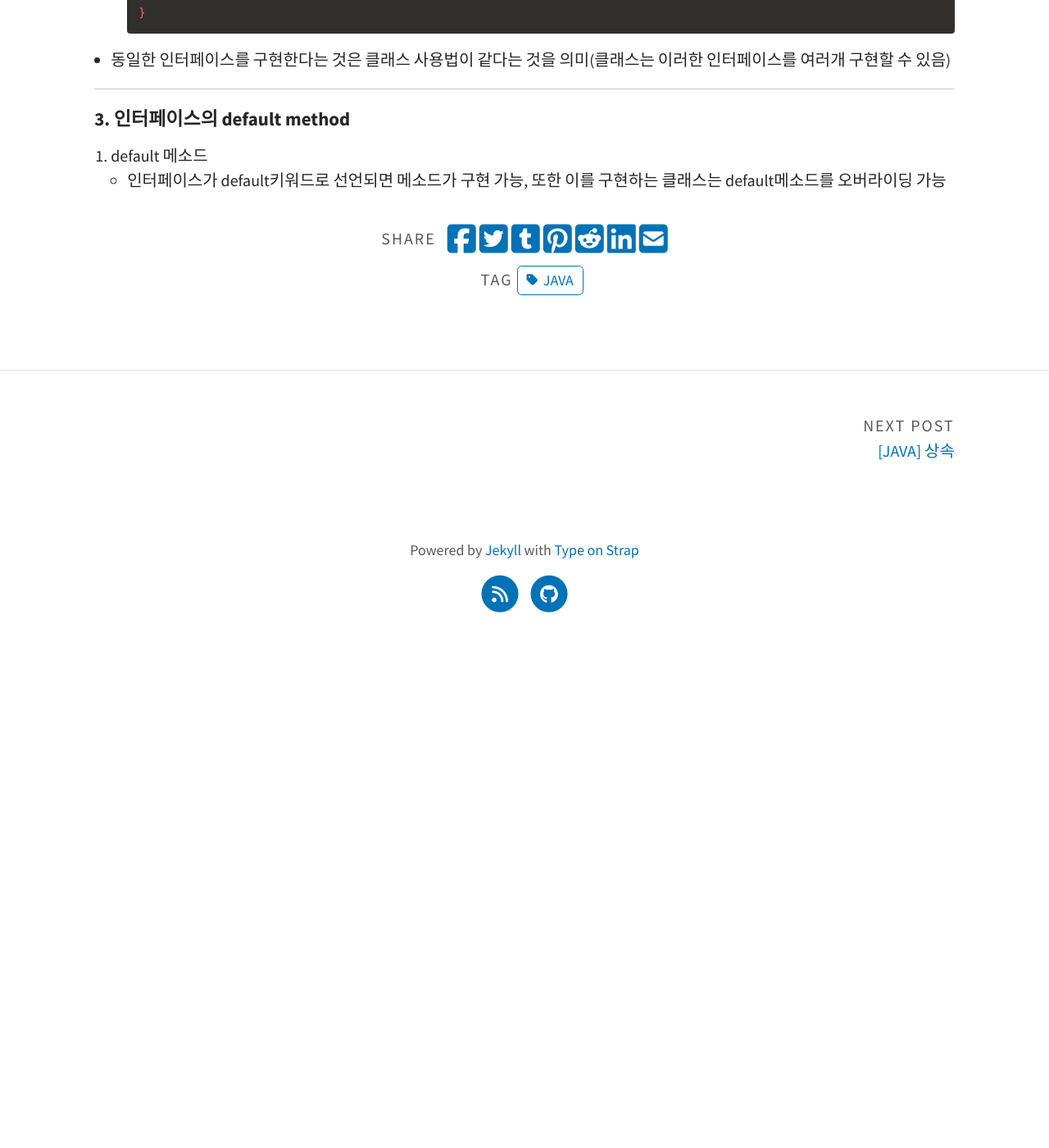
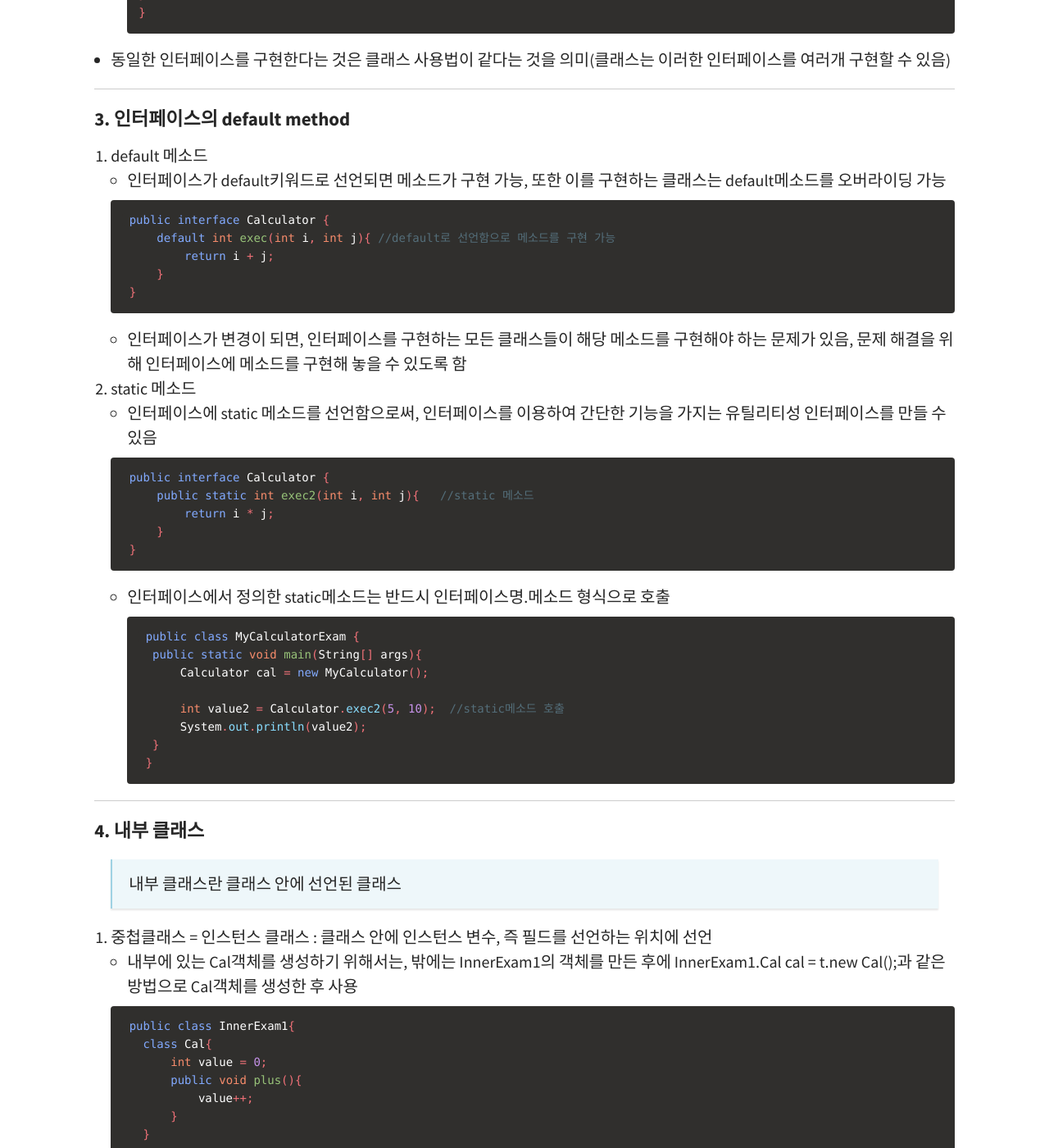
Before and after one commit to shkim00216/shkim00216.github.io, a Jekyll site: the page built from _posts/2024-09-03-java-interface.md, in a window 1280 px wide and 1400 px high, scrolled down 1221 px. Shown: the whole window at 82% size. Built offline with Jekyll 4.4.1, drawn with Linux system fonts in a browser that asks for light colours; some web fonts are replaced; a script that is not in the unit is left out; before the commit the page ends 2007 px from its top, so only the background shows below that; some of the changed text lies outside the part shown.

Commit message:
09041212

````diff
--- a/_posts/2024-09-03-java-interface.md
+++ b/_posts/2024-09-03-java-interface.md
@@ -54,4 +54,113 @@ categories: JAVA
 #### 3. 인터페이스의 default method
 
 1. default 메소드
-  - 인터페이스가 default키워드로 선언되면 메소드가 구현 가능, 또한 이를 구현하는 클래스는 default메소드를 오버라이딩 가능
+    - 인터페이스가 default키워드로 선언되면 메소드가 구현 가능, 또한 이를 구현하는 클래스는 default메소드를 오버라이딩 가능
+
+    ```java
+    public interface Calculator {
+        default int exec(int i, int j){ //default로 선언함으로 메소드를 구현 가능
+            return i + j;
+        }
+    }
+    ```
+    - 인터페이스가 변경이 되면, 인터페이스를 구현하는 모든 클래스들이 해당 메소드를 구현해야 하는 문제가 있음, 문제 해결을 위해 인터페이스에 메소드를 구현해 놓을 수 있도록 함
+
+2. static 메소드
+    - 인터페이스에 static 메소드를 선언함으로써, 인터페이스를 이용하여 간단한 기능을 가지는 유틸리티성 인터페이스를 만들 수 있음
+
+    ```java
+    public interface Calculator {
+        public static int exec2(int i, int j){   //static 메소드
+            return i * j;
+        }
+    }
+    ```
+    - 인터페이스에서 정의한 static메소드는 반드시 인터페이스명.메소드 형식으로 호출
+    ```java
+    public class MyCalculatorExam {
+        public static void main(String[] args){
+            Calculator cal = new MyCalculator();
+
+            int value2 = Calculator.exec2(5, 10);  //static메소드 호출
+            System.out.println(value2);
+        }
+    }
+    ```
+
+---
+
+#### 4. 내부 클래스
+
+> 내부 클래스란 클래스 안에 선언된 클래스
+
+1. 중첩클래스 = 인스턴스 클래스 : 클래스 안에 인스턴스 변수, 즉 필드를 선언하는 위치에 선언
+    - 내부에 있는 Cal객체를 생성하기 위해서는, 밖에는 InnerExam1의 객체를 만든 후에 InnerExam1.Cal cal = t.new Cal();과 같은 방법으로 Cal객체를 생성한 후 사용
+
+    ```java
+    public class InnerExam1{
+      class Cal{
+          int value = 0;
+          public void plus(){
+              value++;
+          }
+      }
+
+      public static void main(String args[]){
+          InnerExam1 t = new InnerExam1();
+          InnerExam1.Cal cal = t.new Cal();
+          cal.plus();
+          System.out.println(cal.value);
+
+      }
+    }
+    ```
+
+2. 정적 중첩 클래스 = static 클래스 : 내부 클래스가 static으로 정의된 경우
+    - 필드 선언할 때 스태틱한 필드로 선언한 것과 같음
+
+    ```java
+    public class InnerExam2{
+      static class Cal{
+          int value = 0;
+          public void plus(){
+              value++;
+          }
+      }
+
+      public static void main(String args[]){
+          InnerExam2.Cal cal = new InnerExam2.Cal();
+          cal.plus();
+          System.out.println(cal.value);
+
+      }
+    }
+    ```
+
+3. 지역 중첩 클래스 = 지역 클래스 : 메소드 안에 클래스를 선언한 경우
+    - 메소드 안에서 해당 클래스 이용
+
+    ```java
+    public class InnerExam3{
+      public void exec(){
+        class Cal{
+            int value = 0;
+            public void plus(){
+                value++;
+            }
+        }
+        Cal cal = new Cal();
+        cal.plus();
+        System.out.println(cal.value);
+      }
+
+
+      public static void main(String args[]){
+          InnerExam3 t = new InnerExam3();
+          t.exec();
+      }
+    }
+    ```
+
+---
+
+#### 5. 익명 클래스
````
Also changed, not shown: _posts/2024-09-03-java-succession.md (+1 -1 lines).
